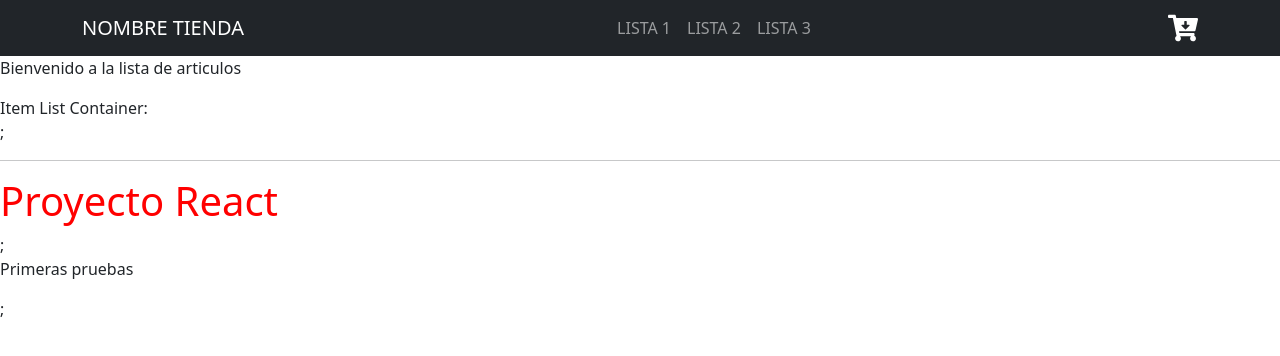
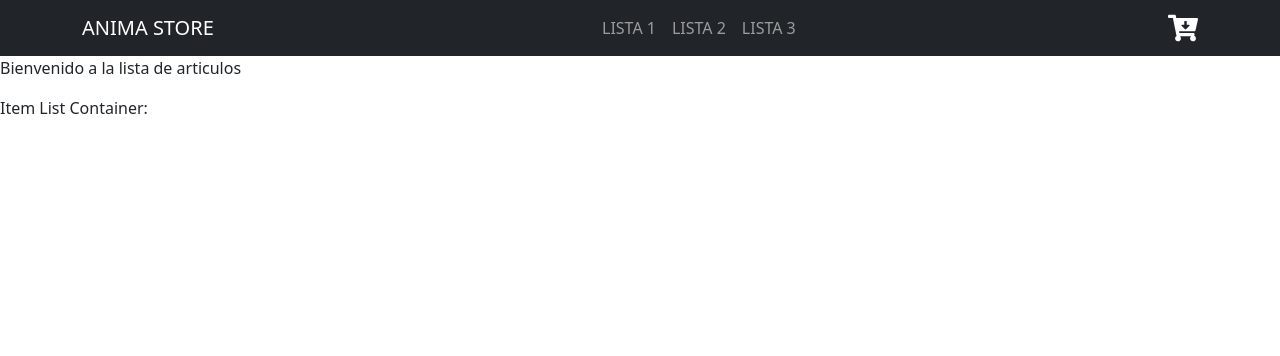
Before and after one commit to EzequielG07/Proyecto-React-Coderhouse, a React (Create React App) app: page / in a window 1280 px wide. Shown: the top 356 px of the page. Built offline with nearby package versions, Linux system fonts and the light colour scheme.

Commit message:
PreEntrega1+Guaymas

```diff
--- a/package.json
+++ b/package.json
@@ -3,7 +3,7 @@
   "version": "0.1.0",
   "private": true,
   "dependencies": {
-    "bootstrap": "^5.2.2",
+    "bootstrap": "^5.2.3",
     "react": "^18.2.0",
     "react-bootstrap": "^2.6.0",
     "react-dom": "^18.2.0",
--- a/src/App.js
+++ b/src/App.js
@@ -7,8 +7,6 @@ const App = () => {
     <>
       <NavBar />
       <ItemListContainer greeting="Bienvenido a la lista de articulos" />
-      <hr />
-      <h1 className="titulo">Proyecto React</h1>;<p>Primeras pruebas</p>;
     </>
   );
 };
--- a/src/components/ItemListContainer.js
+++ b/src/components/ItemListContainer.js
@@ -7,7 +7,6 @@ const ItemListContainer = (props) => {
         </p>
         Item List Container:
       </div>
-      ;
     </>
   );
 };
--- a/src/components/NavBar.js
+++ b/src/components/NavBar.js
@@ -6,19 +6,10 @@ import CartWidget from "./CartWidget";
 
 const NavBar = () => {
   return (
-    //  <header>
-    //    <span className="titulo">Soy un NAVBAR</span>
-    //    <ol>
-    //      <li>Lista 1</li>
-    //      <li>Lista 2</li>
-    //      <li>Lista 3</li>
-    //    </ol>
-    //    <span>Carrito LOGO</span>
-    //  </header>
     <Navbar bg="dark" variant="dark" expand="lg">
       <Container>
         <Navbar.Brand href="#home" className="ms-0">
-          NOMBRE TIENDA
+          ANIMA STORE
         </Navbar.Brand>
         <Navbar.Toggle aria-controls="basic-navbar-nav" />
         <Navbar.Collapse id="basic-navbar-nav">
```
Also changed, not shown: 1 other file (tests, documents, lock files or other folders).
